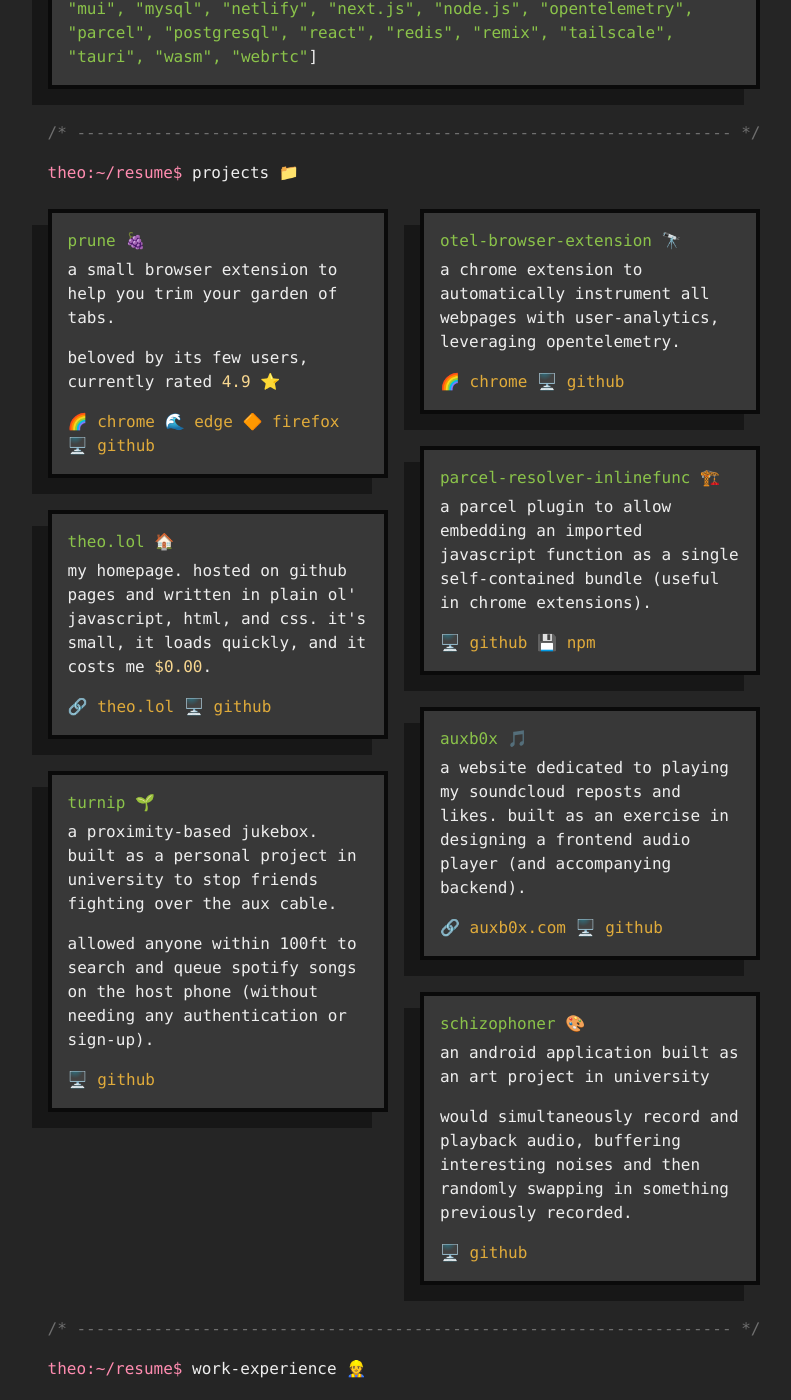
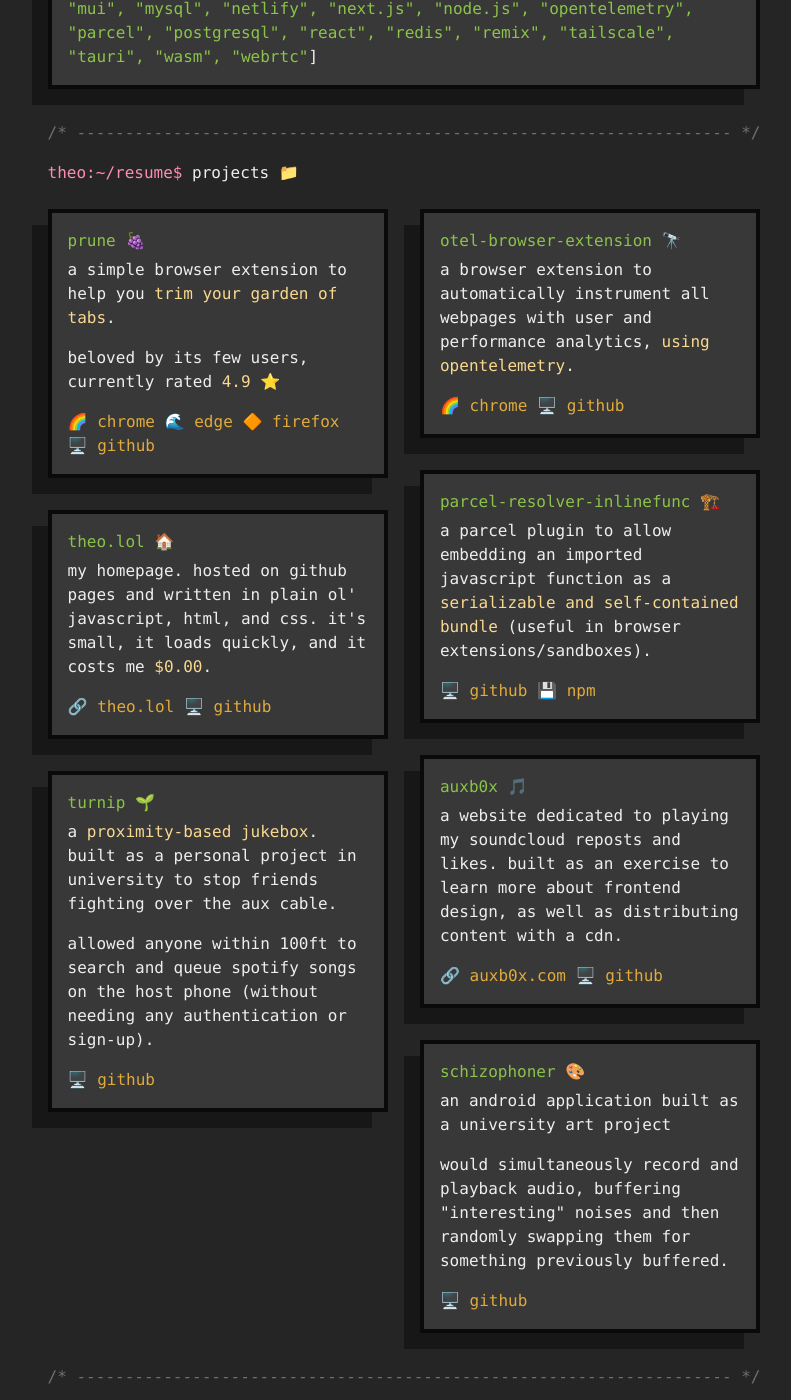
Before and after one commit to tbrockman/tbrockman.github.io, a Jekyll site: the page built from resume.html, in a window 1280 px wide and 1400 px high, scrolled down 895 px. Shown: the whole window, without its empty margins (236-1027 px from the left). Built offline with Jekyll 4.4.1, drawn with Linux system fonts in a browser that asks for light colours; some of the changed text lies outside the part shown.

Commit message:
Updates.

```diff
--- a/resume.html
+++ b/resume.html
@@ -15,7 +15,7 @@ layout: resume
 						<img class='banner-image' src="/assets/img/resume/theo-face.jpeg"></img>
 						<div class='about-body'>
 							<pre class="blue">theodore brockman</pre>
-							<pre style="overflow: auto;">dev 💻 artist 🎨 goof 🤡</pre>
+							<pre style="overflow: auto;">dev 💻 artist 🎨 leaf 🍁</pre>
 							<pre class="links"></pre>
 						</div>
 						<div class="contact-link-section">
@@ -126,7 +126,8 @@ layout: resume
 						</div>
 						<div class="projects-body">
 							<p>
-								A small browser extension to help you trim your garden of tabs.
+								A simple browser extension to help you <span class="light-gold">trim your garden of
+									tabs</span>.
 							</p>
 							<p>
 								Beloved by its few users, currently rated <span class="light-gold">4.9 ⭐</span>
@@ -168,7 +169,8 @@ layout: resume
 						</div>
 						<div class="projects-body">
 							<p>
-								A proximity-based jukebox. Built as a personal project in university
+								A <span class="light-gold">proximity-based jukebox</span>. Built as a personal project
+								in university
 								to stop friends fighting over the aux cable.
 							</p>
 							<p>
@@ -187,8 +189,9 @@ layout: resume
 						</div>
 						<div class="projects-body">
 							<p>
-								A Chrome extension to automatically instrument all webpages with user-analytics,
-								leveraging OpenTelemetry.
+								A browser extension to automatically instrument all webpages with user and
+								performance analytics,
+								<span class="light-gold">using OpenTelemetry</span>.
 							</p>
 							<p>
 								<a class="gold"
@@ -206,9 +209,10 @@ layout: resume
 						</div>
 						<div class="projects-body">
 							<p>
-								A Parcel plugin to allow embedding an imported Javascript function as a single
-								self-contained bundle (useful in
-								chrome extensions).
+								A Parcel plugin to allow embedding an imported Javascript function as a <span
+									class="light-gold">serializable and
+									self-contained bundle</span> (useful in
+								browser extensions/sandboxes).
 							</p>
 							<p>
 								<a class="gold" href="https://github.com/tbrockman/parcel-resolver-inlinefunc">🖥️
@@ -226,7 +230,8 @@ layout: resume
 						<div class="projects-body">
 							<p>
 								A website dedicated to playing my Soundcloud reposts and likes. Built as
-								an exercise in designing a frontend audio player (and accompanying backend).
+								an exercise to learn more about frontend design, as well as distributing content with a
+								CDN.
 							</p>
 							<p>
 								<a class="gold"
@@ -243,11 +248,11 @@ layout: resume
 						</div>
 						<div class="projects-body">
 							<p>
-								An Android application built as an art project in university
+								An Android application built as a university art project
 							</p>
 							<p>
-								Would simultaneously record and playback audio, buffering interesting noises and then
-								randomly swapping in something previously recorded.
+								Would simultaneously record and playback audio, buffering "interesting" noises and then
+								randomly swapping them for something previously buffered.
 							</p>
 							<p>
 								<a class="gold" href="https://github.com/tbrockman/schizophoner">🖥️ github</a>
```
